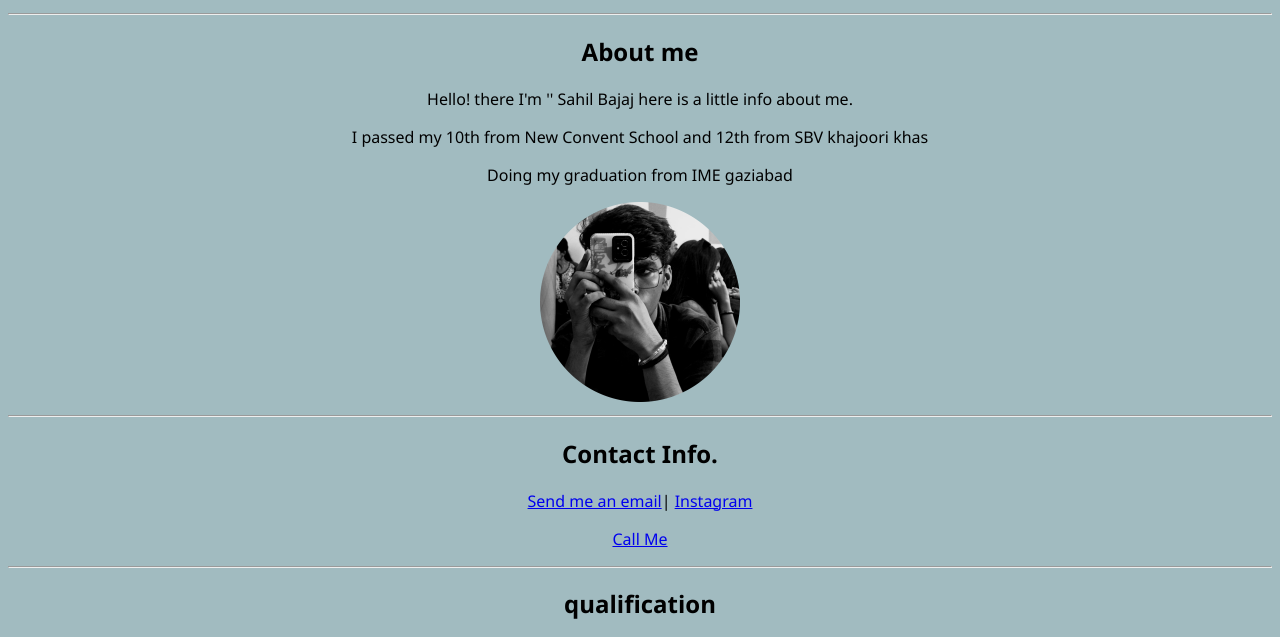
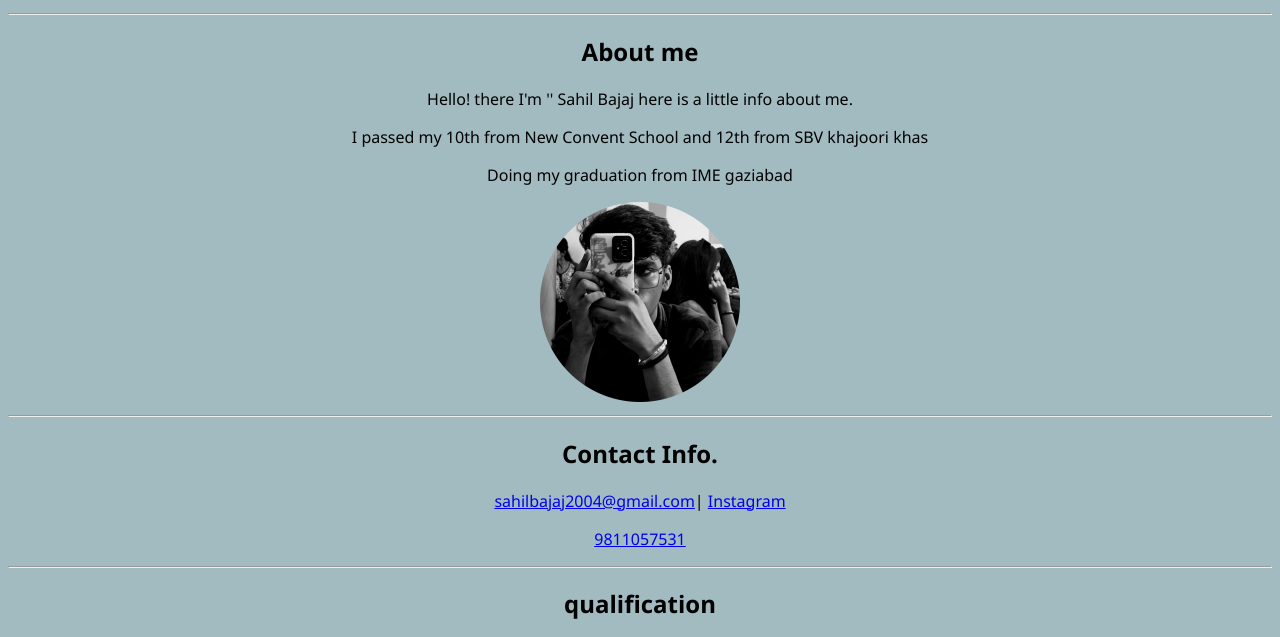
Before and after one commit to sahilbajaj2004/Portfolio, a plain HTML site: page index.html in a window 1280 px wide. Shown: the part 111-748 px from the top of the page. Drawn offline with Linux system fonts and the light colour scheme.

Commit message:
Add files via upload

```diff
--- a/index.html
+++ b/index.html
@@ -27,8 +27,8 @@
 
         <section>
             <h2>Contact Info.</h2>
-            <p><a href="mailto:sahilbajaj0941@gmail.com">Send me an email</a>| <a href="https://www.instagram.com/wd.bajaj/">Instagram</a></p>
-            <p><a href="tel:+919811057531">Call Me </a></p>
+            <p><a href="mailto:sahilbajaj2004@gmail.com">sahilbajaj2004@gmail.com</a>| <a href="https://www.instagram.com/wd.bajaj/">Instagram</a></p>
+            <p><a href="tel:+919811057531">9811057531</a></p>
         </section>
         <hr>
         <section>
```
